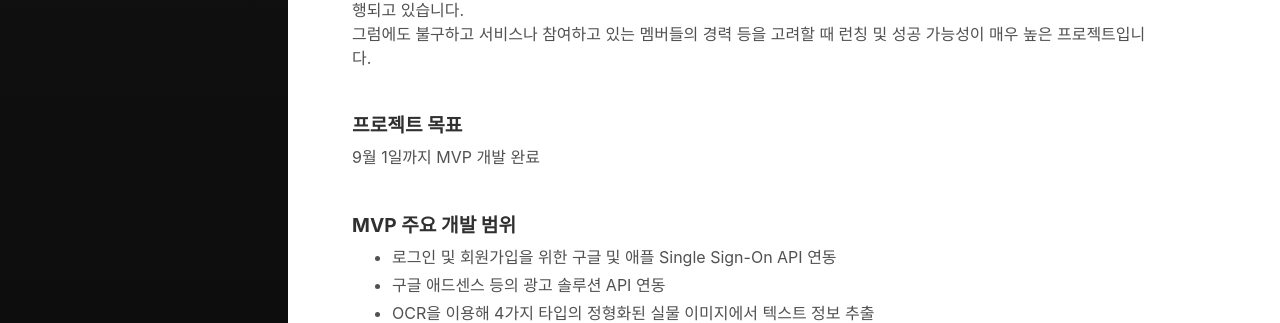
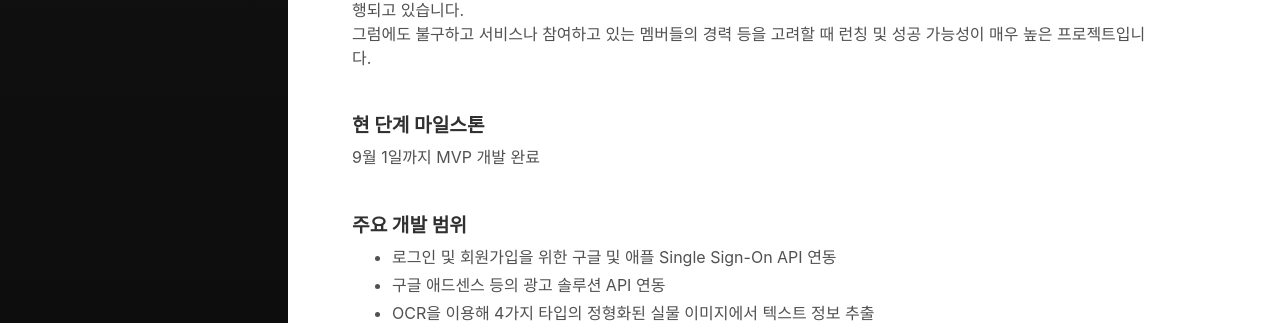
Before and after one commit to germweapon/germweapon.github.io, a Jekyll site: the page built from _posts/2020-07-15-사이드 프로젝트 팀원을 찾습니다.[iOS, Android].md, in a window 1280 px wide. Shown: the part 389-712 px from the top of the page. Built offline with Jekyll 4.4.1, drawn with Linux system fonts in a browser that asks for light colours; comment, search, counter and statistics services are not loaded.

Commit message:
문구 수정

```diff
--- a/_posts/2020-07-15-사이드 프로젝트 팀원을 찾습니다.[iOS, Android].md
+++ b/_posts/2020-07-15-사이드 프로젝트 팀원을 찾습니다.[iOS, Android].md
@@ -28,10 +28,10 @@ priority : 1.0
 #### **프로젝트 소개**<br>
 최초 북미(미국과 캐다나) 시장을 타깃으로 OCR 기술을 활용한 글로벌 모바일 서비스의 MVP를 개발하는 프로젝트입니다.<br> 대표님을 제외하고 기획자이자 프로덕트 매니저인 저를 포함해 제품 개발과 관련된 모든 실무자들이 본업을 가지고 사이드 프로젝트 형태로 참여하고 있으며 따라서 리모트 환경에서 평일 야간과 주말에만 작업을 진행하는 방식으로 프로젝트가 진행되고 있습니다.<br> 그럼에도 불구하고 서비스나 참여하고 있는 멤버들의 경력 등을 고려할 때 런칭 및 성공 가능성이 매우 높은 프로젝트입니다.<br><br>
 
-#### **프로젝트 목표**<br>
+#### **현 단계 마일스톤**<br>
 9월 1일까지 MVP 개발 완료<br><br>
 
-#### **MVP 주요 개발 범위**<br>
+#### **주요 개발 범위**<br>
 - 로그인 및 회원가입을 위한 구글 및 애플 Single Sign-On API 연동
 - 구글 애드센스 등의 광고 솔루션 API 연동
 - OCR을 이용해 4가지 타입의 정형화된 실물 이미지에서 텍스트 정보 추출
```
